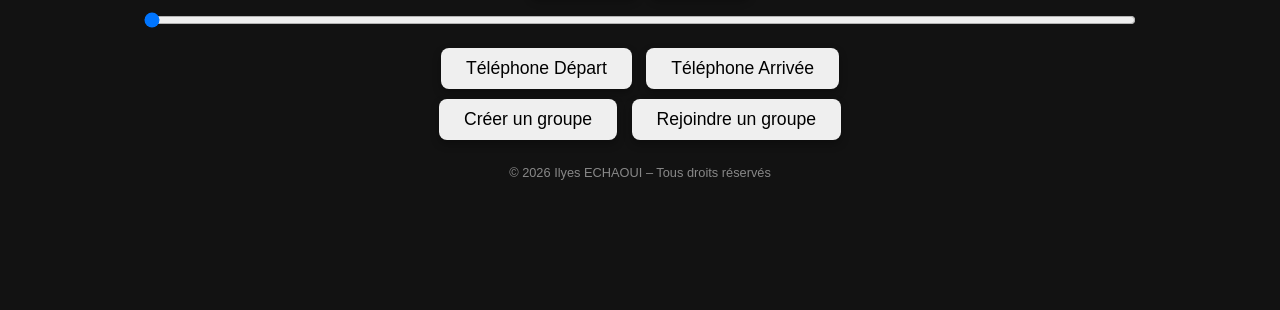
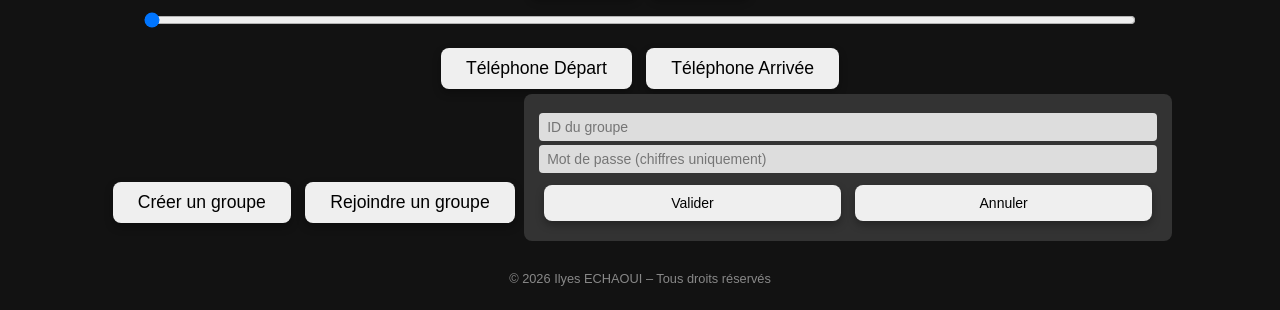
Before and after one commit to Oxyles1804/Krono, a plain HTML site: page index.html in a window 1280 px wide. Shown: the part 490-800 px from the top of the page. Drawn offline with Linux system fonts and the light colour scheme.

Commit message:
Update style.css

```diff
--- a/style.css
+++ b/style.css
@@ -180,3 +180,50 @@ input[type="text"] {
   #time { font-size: 2.2em; }
   button { font-size: 1em; padding: 8px 20px; }
 }
+
+
+/* ======= Formulaire création/rejoindre room ======= */
+#groupForm {
+  background: #333;
+  padding: 15px;
+  border-radius: 8px;
+  margin-bottom: 10px;
+  display: inline-block;
+  text-align: left;
+}
+
+#groupForm label {
+  display: block;
+  margin-top: 10px;
+  font-size: 14px;
+}
+
+#groupForm input {
+  padding: 6px 8px;
+  font-size: 14px;
+  border-radius: 4px;
+  border: none;
+  margin-top: 4px;
+  width: 100%;
+  box-sizing: border-box;
+}
+
+#groupForm button {
+  margin-top: 12px;
+  width: 48%;
+  font-size: 14px;
+}
+
+/* Messages d'erreur / succès pour la room */
+#groupMessage {
+  color: #ffb74d;
+  font-size: 14px;
+  margin-top: 8px;
+}
+
+/* Centrer les boutons créer/rejoindre ensemble */
+.roomButtons {
+  display: flex;
+  justify-content: space-between;
+  margin-top: 8px;
+}
```
